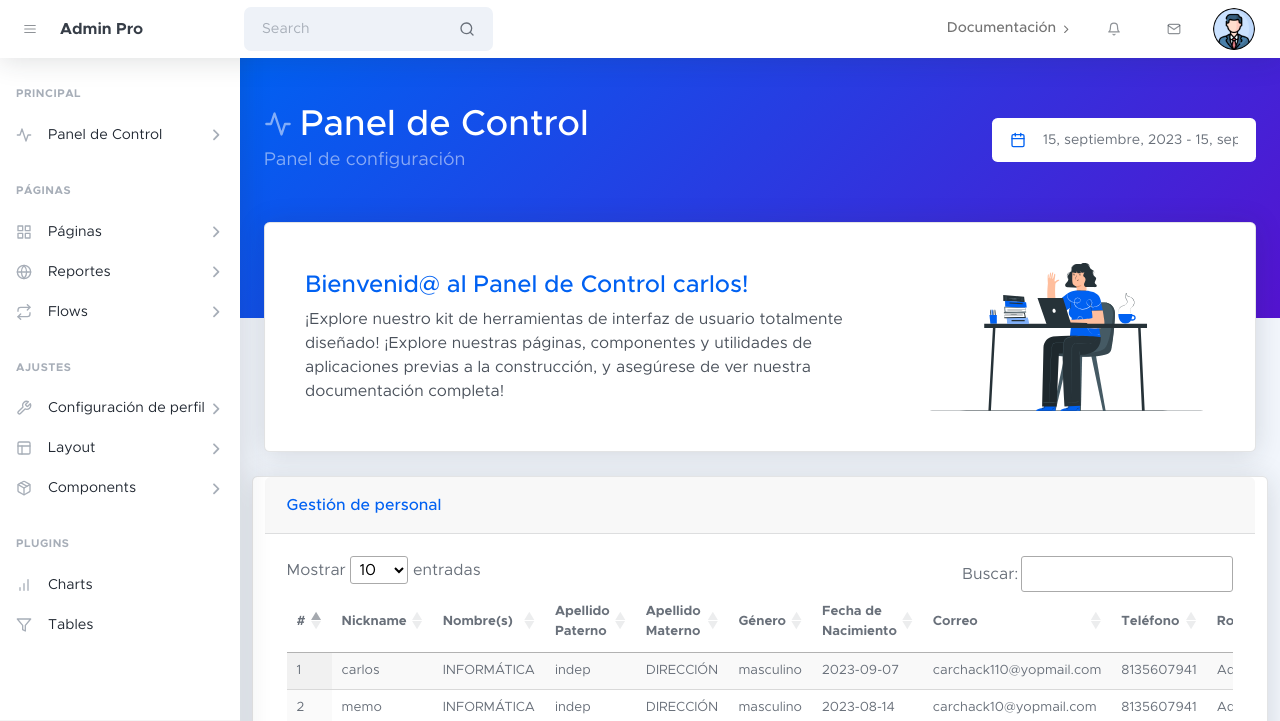
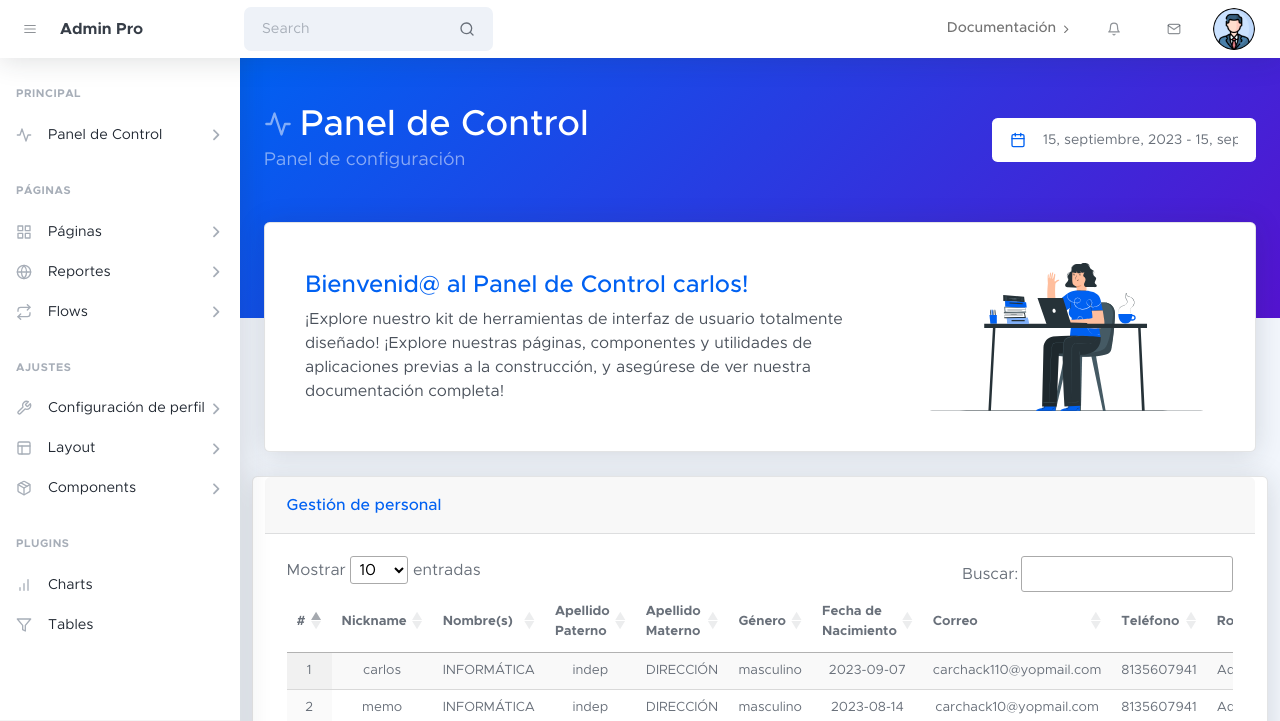
Before and after one commit to Charliedev-11095/PuntoVentaDjango, a Django app: page /dashboard/ in a window 1280 px wide. Shown: the top 721 px of the page. Run offline with Django 4.2, Linux system fonts and the light colour scheme; a user stored in the database is signed in; data comes from the database, SQL or seed files in the repository; some libraries are stand-ins or nearby versions.

Commit message:
SWEET LORD

```diff
--- a/ventas_app/static/js/funciones.js
+++ b/ventas_app/static/js/funciones.js
@@ -55,18 +55,18 @@ const listUsuarios = async () => {
             : '<div class="badge bg-danger text-white rounded-pill">Inactivo</div>';
             content += `
             <tr>
-                <td>${index+1}</td>
-                <td>${usuario.user_name}</td>
-                <td>${usuario.nombre}</td>
-                <td>${usuario.apellido_paterno}</td>
-                <td>${usuario.apellido_materno}</td>
-                <td>${usuario.gender}</td>
-                <td>${usuario.birth_date}</td>
-                <td>${usuario.email}</td>
-                <td>${usuario.phone}</td>
-                <td>${rolTexto}</td>
-                <td>${estadoTexto}</td>
-                <td><a href="/configperfil/"><i class="fas fa-edit"></i></a> | <a href="/seguridad/"><i class="fas fa-trash-alt"></i></a></td>
+                <td class="centered">${index+1}</td>
+                <td class="centered">${usuario.user_name}</td>
+                <td class="centered">${usuario.nombre}</td>
+                <td class="centered">${usuario.apellido_paterno}</td>
+                <td class="centered">${usuario.apellido_materno}</td>
+                <td class="centered">${usuario.gender}</td>
+                <td class="centered">${usuario.birth_date}</td>
+                <td class="centered">${usuario.email}</td>
+                <td class="centered">${usuario.phone}</td>
+                <td class="centered">${rolTexto}</td>
+                <td class="centered">${estadoTexto}</td>
+                <td class="centered"><a href="/configperfil/"><i class="fas fa-edit"></i></a> | <a href="/seguridad/"><i class="fas fa-trash-alt"></i></a></td>
 
 
             `;
--- a/ventas_app/templates/dashboard.html
+++ b/ventas_app/templates/dashboard.html
@@ -62,18 +62,18 @@
                 <table id="tableUsuarios" class="display" style="font-size: smaller">
                     <thead>
                         <tr>
-                            <th>#</th>
-                            <th >Nickname</th>
-                            <th>Nombre(s)</th>
-                            <th>Apellido Paterno</th>
-                            <th>Apellido Materno</th>
-                            <th>Género</th>
-                            <th>Fecha de Nacimiento</th>
-                            <th>Correo</th>
-                            <th>Teléfono</th>
-                            <th>Rol</th>
-                            <th>Estado</th>
-                            <th>Acción</th>
+                            <th class="centered">#</th>
+                            <th class="centered" >Nickname</th>
+                            <th class="centered">Nombre(s)</th>
+                            <th class="centered">Apellido Paterno</th>
+                            <th class="centered">Apellido Materno</th>
+                            <th class="centered">Género</th>
+                            <th class="centered">Fecha de Nacimiento</th>
+                            <th class="centered">Correo</th>
+                            <th class="centered">Teléfono</th>
+                            <th class="centered">Rol</th>
+                            <th class="centered">Estado</th>
+                            <th class="centered">Acción</th>
                         </tr>
                     </thead>
                     <tbody id = "tableBody_usuarios">
```
